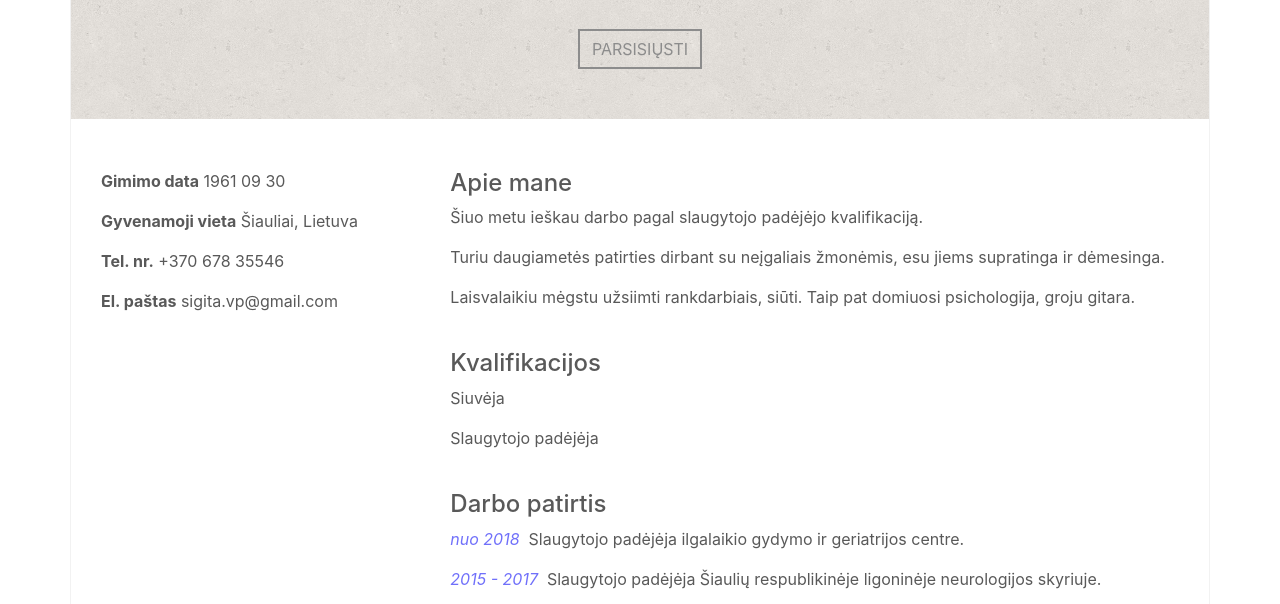
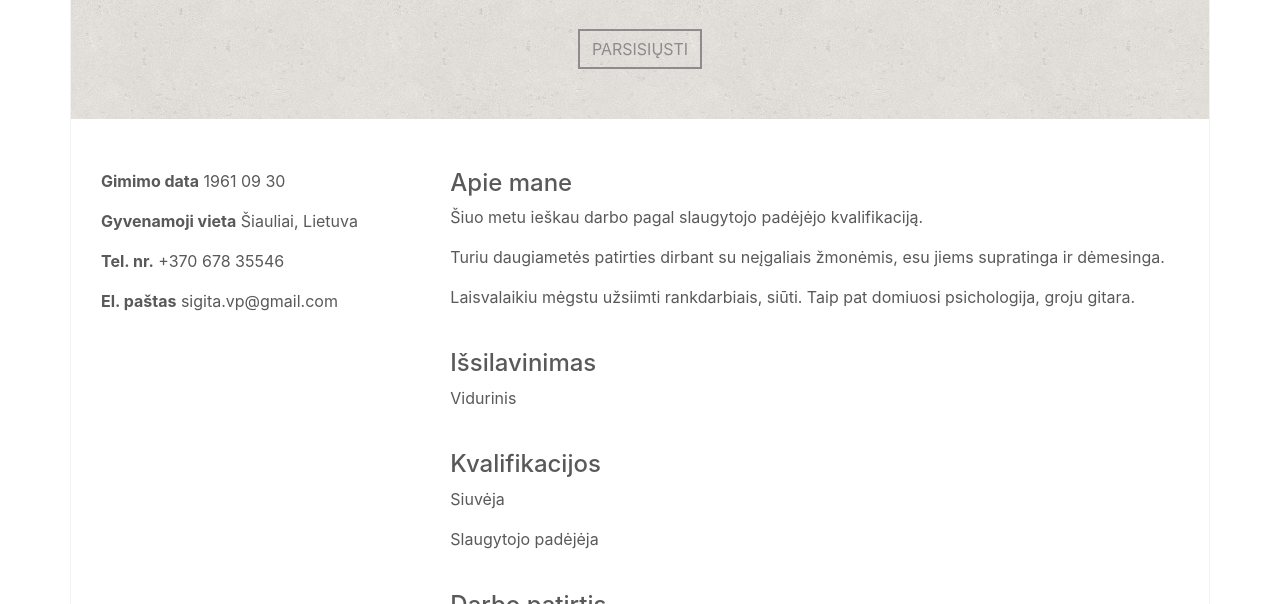
Before and after one commit to SigitaPe/SigitaPe, a plain HTML site: page index.html in a window 1280 px wide. Shown: the part 120-724 px from the top of the page. Drawn offline with nearby package versions, Linux system fonts and the light colour scheme; a script that the page names is missing.

Commit message:
Update index.html

```diff
--- a/index.html
+++ b/index.html
@@ -39,6 +39,10 @@
       <p>Laisvalaikiu mėgstu užsiimti rankdarbiais, siūti. Taip pat domiuosi psichologija, groju gitara.</p>
       <br>
 
+      <h4>Išsilavinimas</h4>
+      <p>Vidurinis</p>
+      <br>
+
       <h4>Kvalifikacijos</h4>
       <p>Siuvėja</p>
       <p>Slaugytojo padėjėja</p>
```
